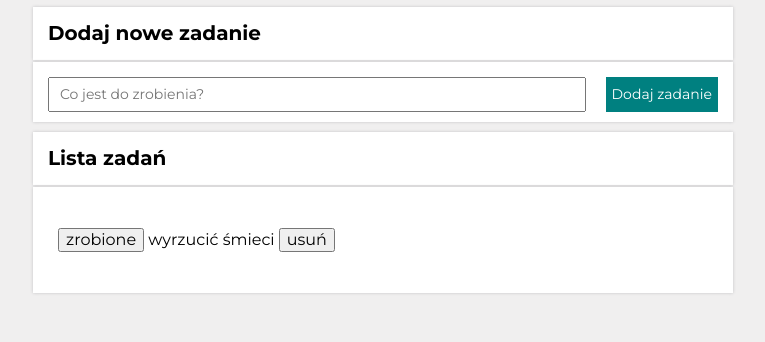
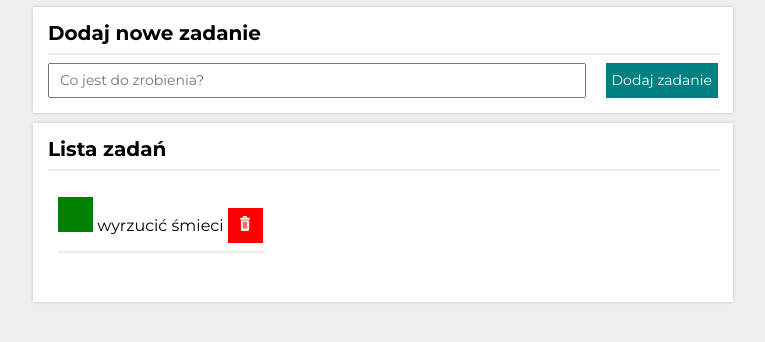
Before and after one commit to sylwiadobkowska/to-do-list, a plain HTML site: page index.html in a window 1280 px wide. Shown: the part 80-422 px from the top of the page, without its empty margins (257-1022 px from the left). Drawn offline with nearby package versions, Linux system fonts and the light colour scheme.

Commit message:
icon and styling added

```diff
--- a/css/style.css
+++ b/css/style.css
@@ -14,7 +14,7 @@ body {
 }
 
 .header {
-    width:90%;
+    width: 90%;
     max-width: 700px;
     margin: 20px auto 0;
     padding: 10px 0;
@@ -35,6 +35,14 @@ body {
     -webkit-box-shadow: 0px 0px 3px 0px rgba(195, 195, 197, 1);
     -moz-box-shadow: 0px 0px 3px 0px rgba(195, 195, 197, 1);
     box-shadow: 0px 0px 3px 0px rgba(195, 195, 197, 1);
+}
+
+.hr {
+    width: 100%;
+    color: #f0efef;
+    border-color: #f0efef;
+    margin-inline-start: 0;
+    margin-inline-end: 0;
 }
 
 .container__input--legend {
@@ -76,6 +84,27 @@ body {
 }
 
 .tasks {
+    display:flex;
+
     list-style-type: none;
     padding: 10px;
 }
+
+.button {
+    align-self: center;
+    width: 35px;
+    height: 35px;
+    background-color: green;
+    border: none;
+    border-radius: 0%;
+}
+
+.button__remove {
+    justify-items: end;
+    background-color: red;
+}
+
+.trashcan {
+    height: 15px;
+    width: 10px;
+}
--- a/index.html
+++ b/index.html
@@ -7,7 +7,7 @@
     <meta name="viewport" content="width=device-width, initial-scale=1.0">
     <title>Sylwia Dobkowska</title>
     <link rel="icon" href="images/sd.png">
-    <meta property="og:image" content="images/sylwia.png">
+    <meta property="og:image" content="images/trashcan.png">
     <link rel="stylesheet" href="https://cdnjs.cloudflare.com/ajax/libs/normalize/8.0.1/normalize.min.css"
         integrity="sha512-NhSC1YmyruXifcj/KFRWoC561YpHpc5Jtzgvbuzx5VozKpWvQ+4nXhPdFgmx8xqexRcpAglTj9sIBWINXa8x5w=="
         crossorigin="anonymous" referrerpolicy="no-referrer" />
@@ -21,10 +21,9 @@
 
 <body>
     <h1 class="header">Lista zadań</h1>
-    <div class="container container__input--legend">
+    <div class="container">
         <h2 class="subHeader">Dodaj nowe zadanie</h2>
-    </div>
-    <div class="container container__input--field">
+        <hr noshade class="hr">
         <form class="js-form">
             <span class="inputSpan">
                 <input class="newTask js-newTask" placeholder="Co jest do zrobienia?">
@@ -33,10 +32,9 @@
         </form>
     </div>
 
-    <div class="container container__list--legend">
+    <div class="container">
         <h2 class="subHeader">Lista zadań</h2>
-    </div>
-    <div class="container container__list--field">
+        <hr noshade class="hr">
         <ul class="tasks js-tasks"></ul>
     </div>
 
--- a/js/script.js
+++ b/js/script.js
@@ -49,9 +49,11 @@
         for (const task of tasks) {
             htmlString += `
             <li${task.done ? " style=\"text-decoration:line-through\"" : ""}>
-            <button class="js-done">zrobione</button>
+            <button class="button button__done js-done">
+            ${task.done ? " ✔" : ""}</button>
             ${task.content}
-            <button class="js-remove">usuń</button>
+            <button class="button button__remove js-remove"><img class="trashcan" src="images/trashcan.png" alt="Trash can icon"></button>
+            <hr noshade class="hr">
             </li>
             `;
         };
```
Also changed, not shown: images/trashcan.png (added).
